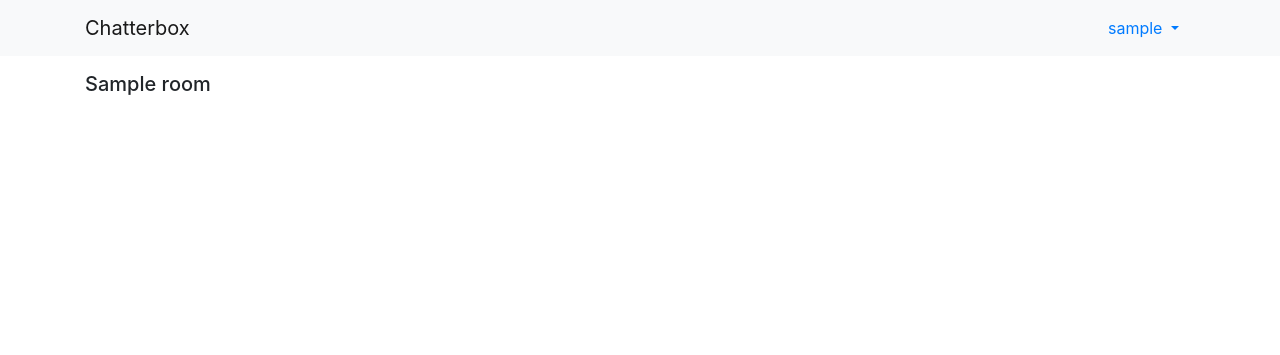
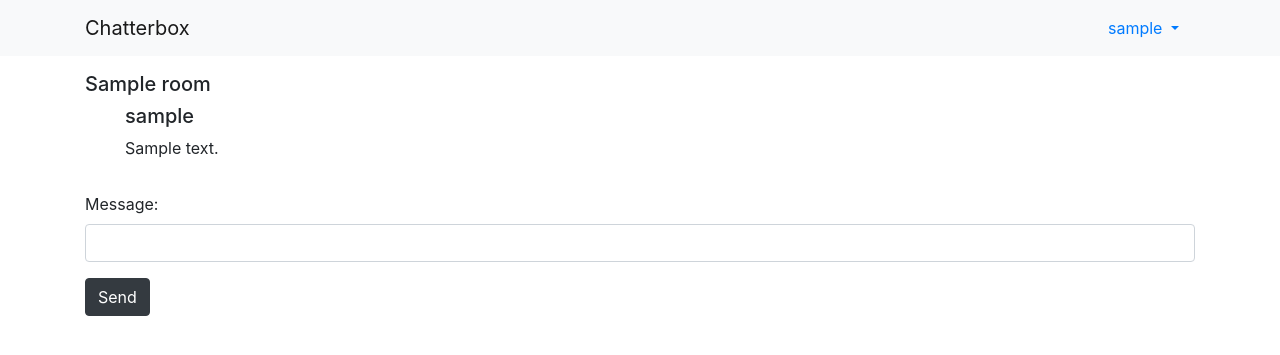
Before and after one commit to yaseenshaik/pychatterbox, a Django app: page /chat/1/ in a window 1280 px wide. Shown: the top 355 px of the page. Run offline with Django 4.2, Linux system fonts and the light colour scheme; a user stored in the database is signed in; tables that the repository leaves empty hold one stand-in row (values such as "Sample post").

Commit message:
feat: add message sending

```diff
--- a/chatterbox/chatapp/models.py
+++ b/chatterbox/chatapp/models.py
@@ -1,7 +1,10 @@
 import datetime
 
+from django.contrib.auth import get_user_model
 from django.db import models
 from django.utils import timezone
+
+User = get_user_model()
 
 
 class Room(models.Model):
@@ -13,3 +16,13 @@ class Room(models.Model):
 
     def was_created_recently(self):
         return self.creation_date >= timezone.now() - datetime.timedelta(days=1)
+
+
+class Message(models.Model):
+    room = models.ForeignKey(Room, on_delete=models.CASCADE)
+    msg_text = models.TextField(max_length=2000)
+    sent = models.DateTimeField("Date sent")
+    who = models.ForeignKey(User, on_delete=models.CASCADE)
+
+    def __str__(self):
+        return self.msg_text
--- a/chatterbox/chatapp/templates/chatapp/room.html
+++ b/chatterbox/chatapp/templates/chatapp/room.html
@@ -2,4 +2,32 @@
 
 {% block content %}
     <h5>{{ room.room_name }}</h5>
+    {% if latest_messages %}
+        <ul>
+        {% for message in latest_messages %}
+            <div class="media">
+            <div class="media-body">
+                <h5 class="mt-0">{{message.who.username}}</h5>
+                <p>{{message.msg_text}}
+            </div>
+            </div>
+        {% endfor %}
+        </ul>
+    {% else %}
+        <p>Start the conversation by saying hi!</p>
+    {% endif %}
+
+    <form action="{% url 'chatapp:chat' room.id %}" method="post">
+    {% csrf_token %}
+    <fieldset>
+        {% if error_message %}
+            <div class="alert alert-warning" role="alert">{{ error_message }}</div>
+        {% endif %}
+        <div class="form-group">
+            <label for="message">Message:</label>
+            <input class="form-control" id="message" aria-describedby="message" name="message">
+        </div>
+    </fieldset>
+    <input type="submit" class="btn btn-dark" value="Send">
+    </form>
 {% endblock %}
--- a/chatterbox/chatapp/urls.py
+++ b/chatterbox/chatapp/urls.py
@@ -10,4 +10,6 @@ urlpatterns = [
     path("new", views.create, name="create"),
     # /chat/1
     path("<int:pk>/", views.DetailView.as_view(), name="room"),
+    # /chat/1/new
+    path("<int:pk>/new", views.chat, name="chat"),
 ]
--- a/chatterbox/chatapp/views.py
+++ b/chatterbox/chatapp/views.py
@@ -17,16 +17,16 @@ class IndexView(generic.ListView):
         """Return the last five Rooms."""
         return Room.objects.order_by("-creation_date")[:5]
 
-    def get_context_data(self, **kwargs):
-        context = super().get_context_data(**kwargs)
-        # context["now"] = timezone.now()
-
-        return context
-
 
 class DetailView(LoginRequiredMixin, generic.DetailView):
     model = Room
     template_name = "chatapp/room.html"
+
+    def get_context_data(self, **kwargs):
+        context = super().get_context_data(**kwargs)
+        context['latest_messages'] = context['room'].message_set.order_by(
+            "sent")[:5].prefetch_related('who')
+        return context
 
 
 @login_required
@@ -50,14 +50,19 @@ def create(request):
         return HttpResponseRedirect(reverse("chatapp:room", args=(room.id,)))
 
 
+MESSAGE_KEY = 'message'
+
+
 @login_required
-def chat(request, room_id):
+def chat(request, pk):
     try:
-        room = get_object_or_404(Room, pk=room_id)
-        if not request.POST['message']:
+        room = Room.objects.get(pk=pk)
+        if not request.POST[MESSAGE_KEY]:
             raise Exception('message is required.')
-    except:
-        return JsonResponse({'error_message': 'please check room_id and message.'})
+        message = room.message_set.create(
+            msg_text=request.POST[MESSAGE_KEY], who_id=request.user.id, sent=timezone.now())
+    except Exception:
+        return JsonResponse({'error_message': 'please check room_id and message.', 'success': False})
     else:
         room.save()
-        return JsonResponse()
+        return JsonResponse({'success': True})
```
Also changed, not shown: chatterbox/chatapp/migrations/0002_message.py (added), chatterbox/chatapp/migrations/0003_alter_message_sent.py (added).
